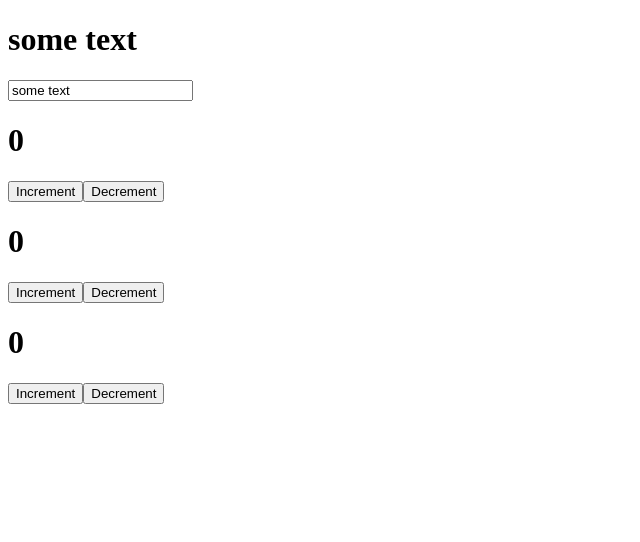
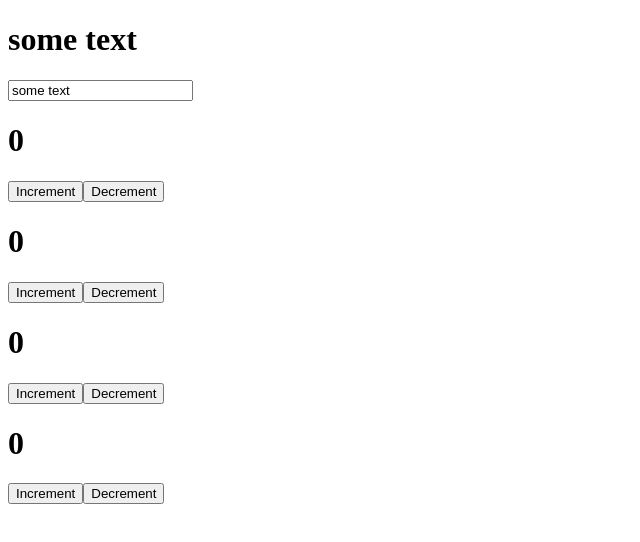
Before and after one commit to dmitry92ahv/learnReact, a React (Create React App) app in the folder my-app/: page / in a window 1280 px wide. Shown: the top 542 px of the page, without its empty margins (0-640 px from the left). Built offline with nearby package versions, Linux system fonts and the light colour scheme.

Commit message:
add Class Component

```diff
--- a/my-app/src/App.js
+++ b/my-app/src/App.js
@@ -1,4 +1,5 @@
 import React, {useState} from "react";
+import ClassCounter from "./components/ClassCounter";
 import Counter from "./components/Counter";
 
 function App() {
@@ -21,6 +22,8 @@
 
         <Counter/>
 
+        <ClassCounter/>
+
     </div>
   );
 }
--- /dev/null
+++ b/my-app/src/components/ClassCounter.jsx
@@ -0,0 +1,33 @@
+import React from "react";
+
+class ClassCounter extends React.Component {
+
+    constructor(props){
+        super(props);
+        this.state = {
+            count: 0
+        }
+        this.increment = this.increment.bind(this);
+        this.decrement = this.decrement.bind(this);
+    }
+
+    increment(){
+        this.setState({count: this.state.count + 1})
+    }
+
+    decrement(){
+        this.setState({count: this.state.count - 1})
+    }
+
+    render(){
+        return(
+            <div>
+            <h1>{this.state.count}</h1>
+            <button onClick={this.increment}>Increment</button>
+            <button onClick={this.decrement}>Decrement</button>
+            </div>
+        )
+    }
+}
+
+export default ClassCounter;
```
